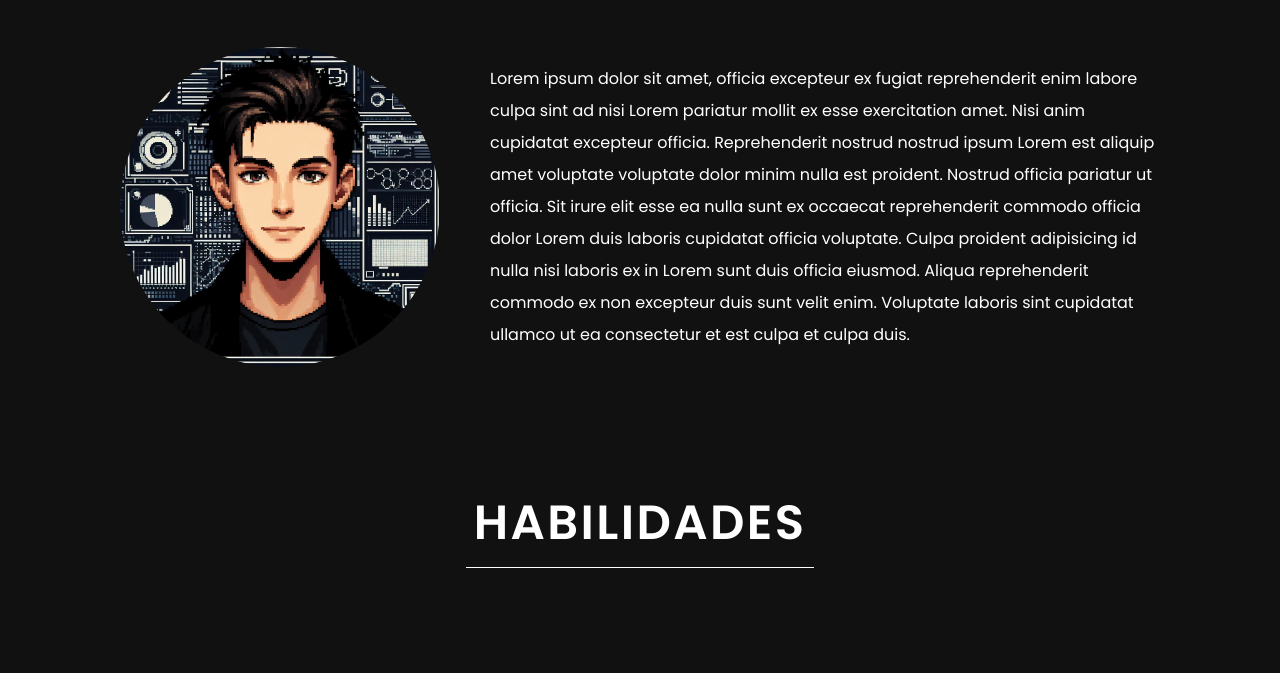
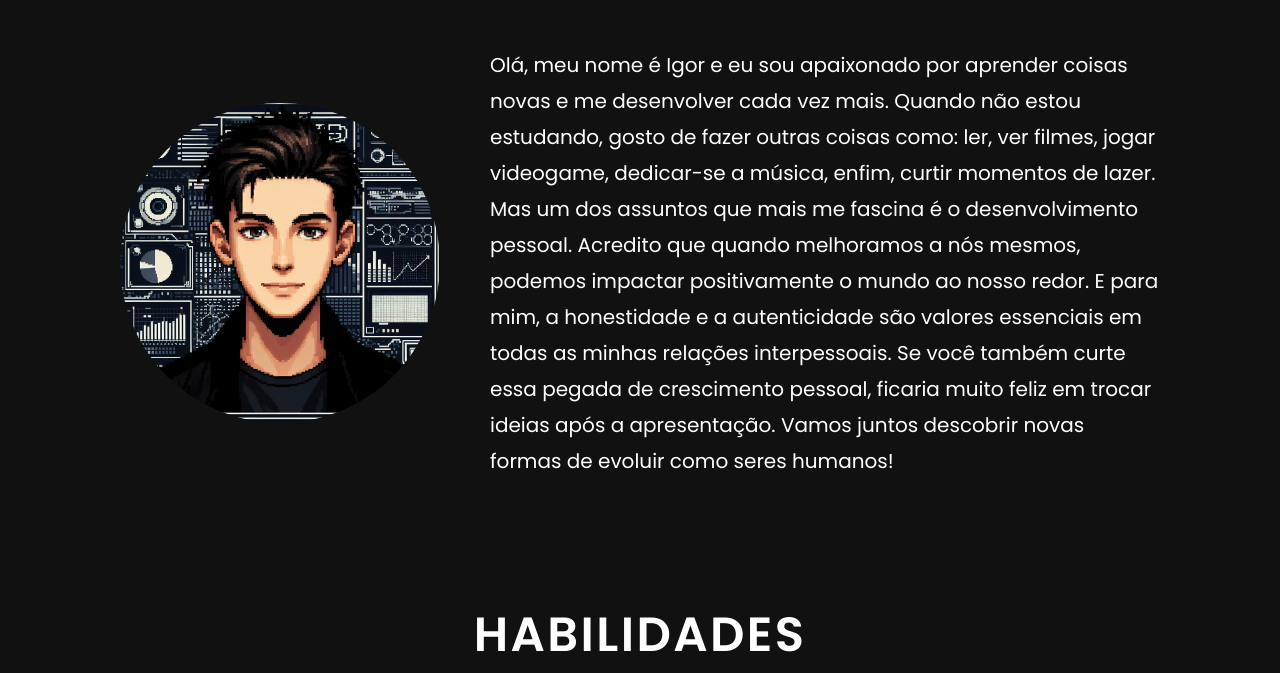
Before and after one commit to CarpeDiemS2/portfolio-2023, a plain HTML site: page index.html in a window 1280 px wide. Shown: the part 1004-1677 px from the top of the page. Drawn offline with nearby package versions, Linux system fonts and the light colour scheme.

Commit message:
adicionando baseline

```diff
--- a/css/style.css
+++ b/css/style.css
@@ -97,8 +97,8 @@ a {
 
 .about-me-content p {
   color: white;
-  line-height: 2rem;
-
+  line-height: 2.25rem;
+  font-size: 1.25rem;
 }
 
 /*habilidades*/
@@ -106,6 +106,8 @@ a {
   margin-top: 108px;
   display: flex;
   justify-content: center;
+  align-items: baseline;
+
 }
 
 .skill-item {
@@ -123,8 +125,6 @@ a {
   height: 200px;
   opacity: 70%;
   transition: border 0.4s;
-
-
 }
 
 .skill-item:hover {
@@ -225,7 +225,6 @@ a {
   max-width: 800px;
   margin-left: auto;
   margin-right: auto;
-
 }
 
 .contact-form .form-input {
--- a/index.html
+++ b/index.html
@@ -31,7 +31,7 @@
           <h2 class="section-title">sobre mim</h2>
           <div class="about-me-content">
             <img src="img/eupix.jpeg" alt="Igor">
-             <p>Lorem ipsum dolor sit amet, officia excepteur ex fugiat reprehenderit enim labore culpa sint ad nisi Lorem pariatur mollit ex esse exercitation amet. Nisi anim cupidatat excepteur officia. Reprehenderit nostrud nostrud ipsum Lorem est aliquip amet voluptate voluptate dolor minim nulla est proident. Nostrud officia pariatur ut officia. Sit irure elit esse ea nulla sunt ex occaecat reprehenderit commodo officia dolor Lorem duis laboris cupidatat officia voluptate. Culpa proident adipisicing id nulla nisi laboris ex in Lorem sunt duis officia eiusmod. Aliqua reprehenderit commodo ex non excepteur duis sunt velit enim. Voluptate laboris sint cupidatat ullamco ut ea consectetur et est culpa et culpa duis.</p>
+             <p>Olá, meu nome é Igor e eu sou apaixonado por aprender coisas novas e me desenvolver cada vez mais. Quando não estou estudando, gosto de fazer outras coisas como: ler, ver filmes, jogar videogame, dedicar-se a música, enfim, curtir momentos de lazer. Mas um dos assuntos que mais me fascina é o desenvolvimento pessoal. Acredito que quando melhoramos a nós mesmos, podemos impactar positivamente o mundo ao nosso redor. E para mim, a honestidade e a autenticidade são valores essenciais em todas as minhas relações interpessoais. Se você também curte essa pegada de crescimento pessoal, ficaria muito feliz em trocar ideias após a apresentação. Vamos juntos descobrir novas formas de evoluir como seres humanos!</p>
           </div>
        </div>
      </div>
```
